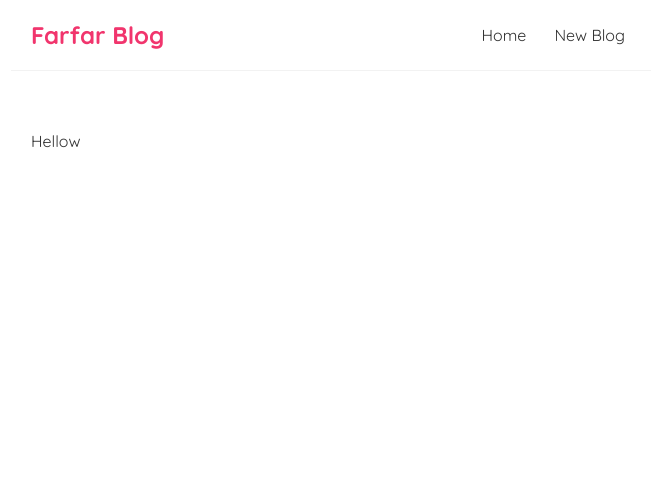
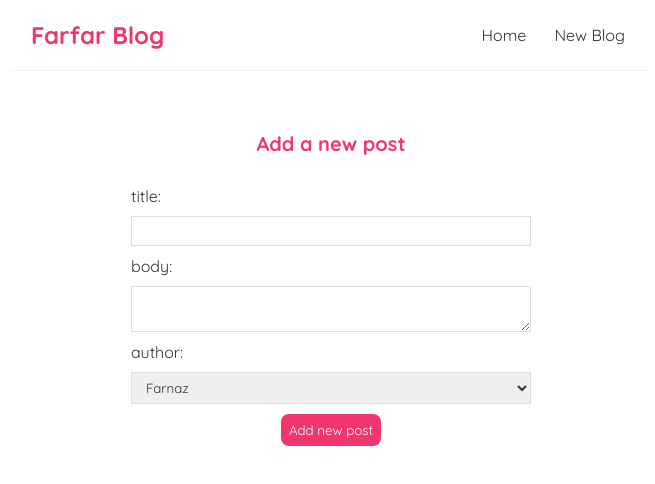
Before and after one commit to FarnazJamali/my-weblog, a React (Vite) app: page /create in a window 1280 px wide. Shown: the top 484 px of the page, without its empty margins (309-964 px from the left). Built offline with nearby package versions, Linux system fonts and the light colour scheme.

Commit message:
[UPDATE] working on create component

```diff
--- a/src/components/Blog.jsx
+++ b/src/components/Blog.jsx
@@ -1,8 +1,7 @@
 import { Link } from "react-router-dom";
 
 const Blog = ({ blogs, title }) => {
-  //   const blogs = props.blogs;
-  //   console.log(blogs);
+
 
   return (
     <>
--- a/src/components/Create.jsx
+++ b/src/components/Create.jsx
@@ -1,5 +1,43 @@
+import { useState } from "react";
+
 const Create = () => {
-  return <>Hellow</>;
+  const [title, setTitle] = useState("");
+  const [body, setBody] = useState("");
+  const [author, setAuthor] = useState("");
+  return (
+    <>
+      <div className="create">
+        <h2>Add a new post</h2>
+        <form>
+          <label>title:</label>
+          <input
+            type="text"
+            value={title}
+            onChange={(e) => setTitle(e.target.value)}
+          />
+          <label>body:</label>
+          <textarea
+            type="text"
+            value={body}
+            onChange={(e) => setBody(e.target.value)}
+          ></textarea>
+          <label>author:</label>
+          <select
+            value={author}
+            onChange={(e) => {
+              setAuthor(e.target.value);
+            }}
+          >
+            <option defaultValue="Farnaz">Farnaz</option>
+            <option value="Maryam">Maryam</option>
+          </select>
+          <button type="submit">Add new post</button>
+        </form>
+        <p>{title}</p>
+        <p>{body}</p>
+      </div>
+    </>
+  );
 };
 
 export default Create;
--- a/src/index.css
+++ b/src/index.css
@@ -66,3 +66,34 @@
   border-radius: 8px;
   cursor: pointer;
 }
+/* create new blog form */
+.create {
+  max-width: 400px;
+  margin: 0 auto;
+  text-align: center;
+}
+.create label {
+  text-align: left;
+  display: block;
+}
+.create h2 {
+  font-size: 20px;
+  color: #f1356d;
+  margin-bottom: 30px;
+}
+.create input, .create textarea, .create select {
+  width: 100%;
+  padding: 6px 10px;
+  margin: 10px 0;
+  border: 1px solid #ddd;
+  box-sizing: border-box;
+  display: block;
+}
+.create button {
+  background: #f1356d;
+  color: #fff;
+  border: 0;
+  padding: 8px;
+  border-radius: 8px;
+  cursor: pointer;
+}
```
